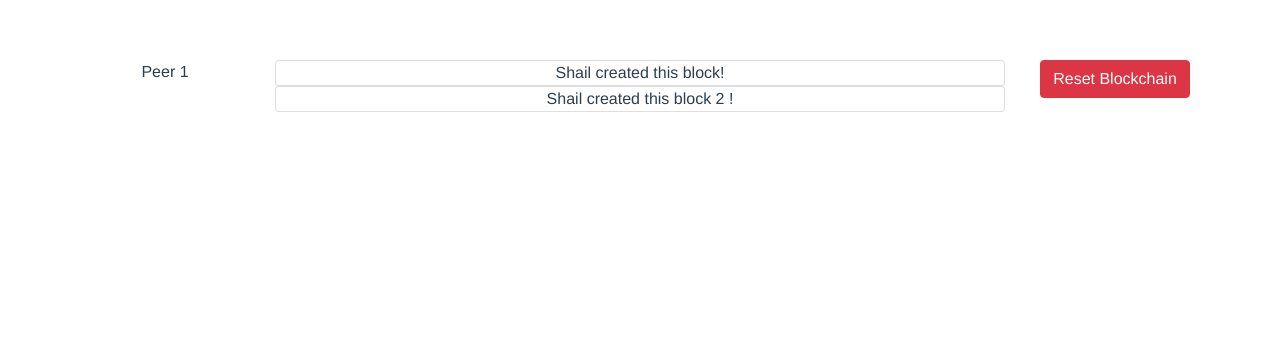
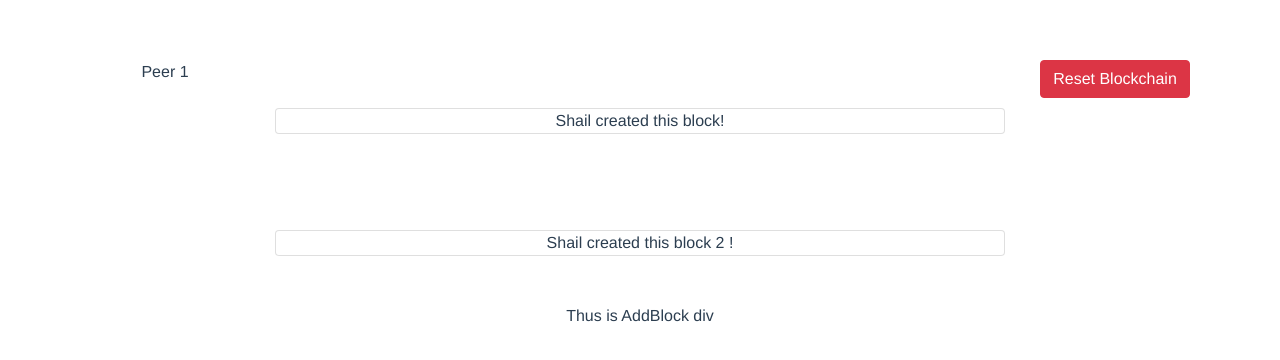
Before and after one commit to shailscript/blockchain-app, a Vue app: page / in a window 1280 px wide. Shown: the top 360 px of the page. Built offline with nearby package versions, Linux system fonts and the light colour scheme.

Commit message:
hash field added to block data

```diff
--- /dev/null
+++ b/src/components/AddBlock.vue
@@ -0,0 +1,15 @@
+<template>
+    <div>
+        Thus is AddBlock div
+    </div>
+</template>
+
+<script>
+export default {
+
+}
+</script>
+
+<style scoped>
+
+</style>
--- a/src/components/Block.vue
+++ b/src/components/Block.vue
@@ -1,5 +1,5 @@
 <template>
-    <div class="card">
+    <div class="card my-5">
         {{blockchain[index].data}}
     </div>
 </template>
--- a/src/components/Blockchain.vue
+++ b/src/components/Blockchain.vue
@@ -2,11 +2,16 @@
   <div class="d-flex flex-column">
     <Block v-for='(block, index) in blockchain' :key='index' :index='index'>
     </Block>
+
+    <div class="d-flex justify-content-around">
+      <AddBlock />
+    </div>
   </div>
 </template>
 
 <script>
 import Block from './Block.vue'
+import AddBlock from './AddBlock.vue'
 export default {
   name: "Blockchain",
   data() {
@@ -20,7 +25,8 @@ export default {
     }
   },
   components: {
-    Block
+    Block,
+    AddBlock
   }
 };
 </script>
--- a/src/store.js
+++ b/src/store.js
@@ -12,14 +12,16 @@ export default new Vuex.Store({
         timestamp: '',
         data: 'Shail created this block!',
         previous_hash: '0x0',
-        nonce: 0
+        nonce: 0,
+        hash: ''
       },
       {
         index: 1,
         timestamp: '',
         data: 'Shail created this block 2 !',
         previous_hash: '0x0',
-        nonce: 0
+        nonce: 0,
+        hash: ''
       }
     ],
     block: '',
```
